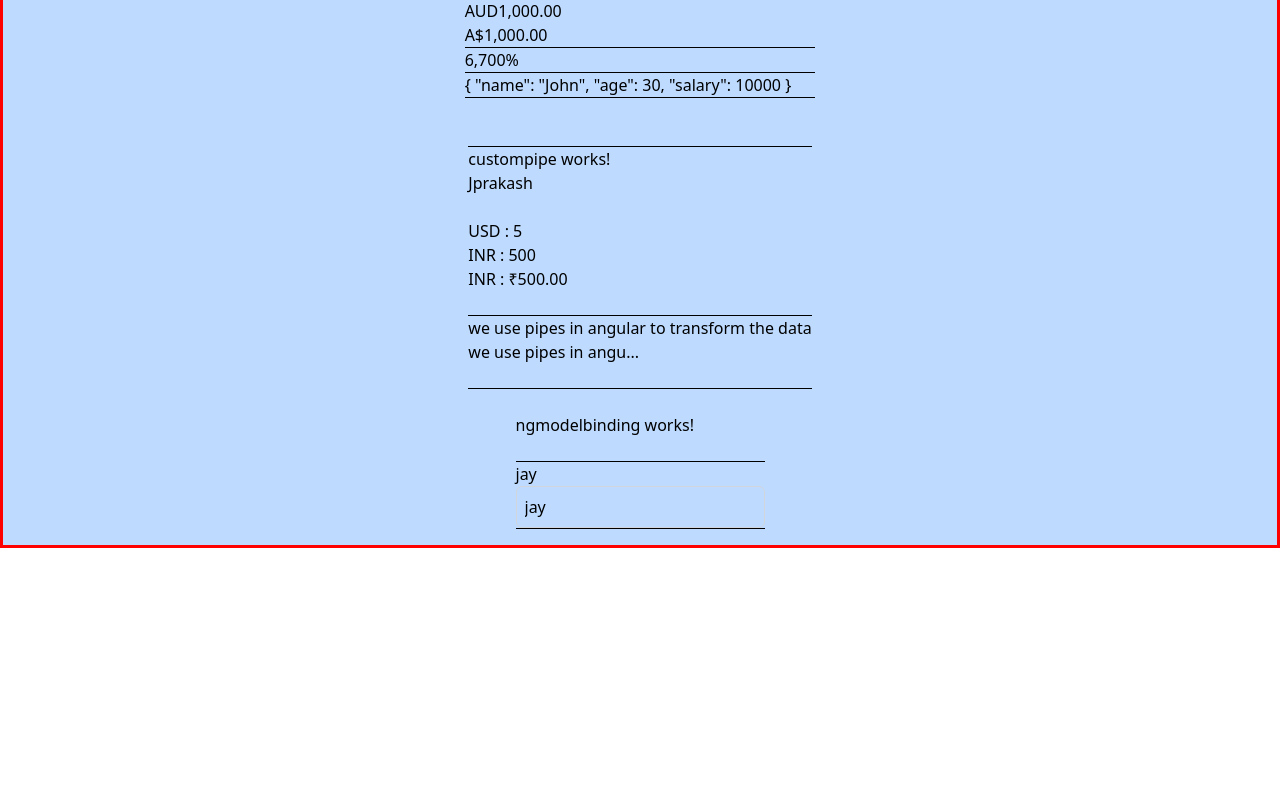
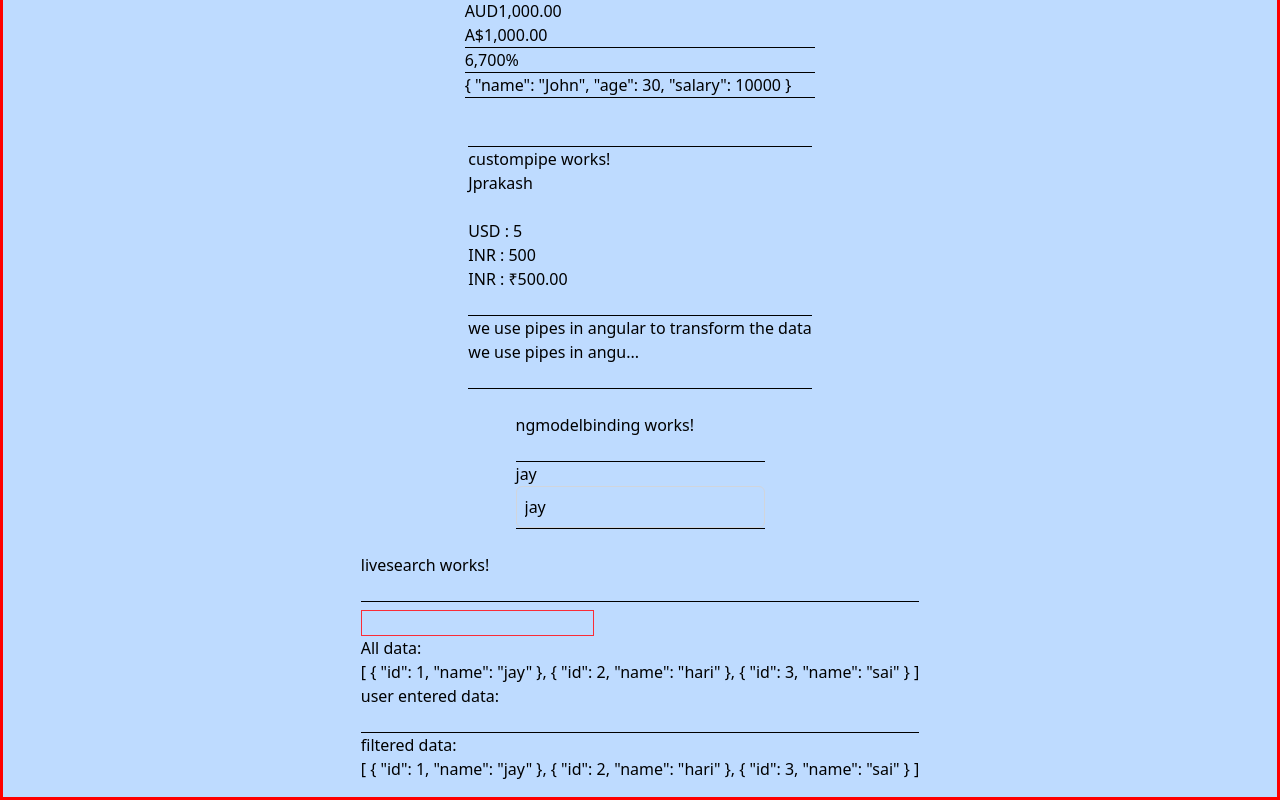
Before and after one commit to jay-ksolves/Angular-Training, an Angular app: page / in a window 1280 px wide. Shown: the part 3852-4652 px from the top of the page. Before the commit the page ends 4400 px from the top, so only its background shows below. Built offline with nearby package versions, Linux system fonts and the light colour scheme.

Commit message:
feat: implement livesearch component with signal-based filtering and add to main application

```diff
--- a/src/app/app.html
+++ b/src/app/app.html
@@ -40,4 +40,6 @@
   <app-custompipe></app-custompipe>
   <br/>
   <app-ngmodelbinding></app-ngmodelbinding>
+  <br/>
+  <app-livesearch></app-livesearch>
 </div>
--- a/src/app/app.ts
+++ b/src/app/app.ts
@@ -13,6 +13,7 @@ import { Effectsinangualr } from './effectsinangualr/effectsinangualr';
 import { Pipes } from './pipes/pipes';
 import { Custompipe } from './custompipe/custompipe';
 import { Ngmodelbinding } from './ngmodelbinding/ngmodelbinding';
+import { Livesearch } from './livesearch/livesearch';
 
 
 @Component({
@@ -30,7 +31,8 @@ import { Ngmodelbinding } from './ngmodelbinding/ngmodelbinding';
     Effectsinangualr,
     Pipes,
     Custompipe,
-    Ngmodelbinding
+    Ngmodelbinding,
+    Livesearch
   ],
   templateUrl: './app.html',
   styleUrl: './app.css',
--- /dev/null
+++ b/src/app/livesearch/livesearch.html
@@ -0,0 +1,13 @@
+<p>livesearch works!</p>
+<br />
+<hr />
+<input [value]="searchterm()" (input)="searchterm.set($event.target.value)" class="border mt-2 border-red-500" />
+<br />
+<p>All data: </p>
+<p>{{data | json}}</p>
+
+<p>user entered data: {{searchterm()}}</p>
+<br />
+<hr />
+<p>filtered data: </p>
+<p>{{filteredData(searchterm()) | json}}</p>
--- /dev/null
+++ b/src/app/livesearch/livesearch.ts
@@ -0,0 +1,32 @@
+import { CommonModule } from '@angular/common';
+import { Component, signal } from '@angular/core';
+
+@Component({
+  selector: 'app-livesearch',
+  imports: [CommonModule],
+  templateUrl: './livesearch.html',
+  styleUrl: './livesearch.css',
+})
+export class Livesearch {
+  searchterm = signal('')
+  data = [{
+    id: 1,
+    name: 'jay'
+  },
+  {
+    id: 2,
+    name: 'hari'
+  },
+  {
+    id: 3,
+    name: 'sai'
+  }
+  ];
+  filteredData(searchterm: string) {
+    if (!searchterm) return this.data;
+
+    return this.data.filter((i) => {
+      return i.name.toLowerCase().includes(searchterm.toLowerCase());
+    });
+  }
+}
```
Also changed, not shown: src/app/livesearch/livesearch.css (added), 1 other file (tests, documents, lock files or other folders).
